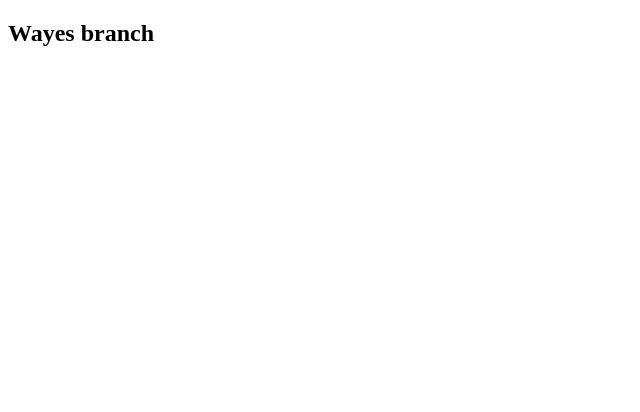
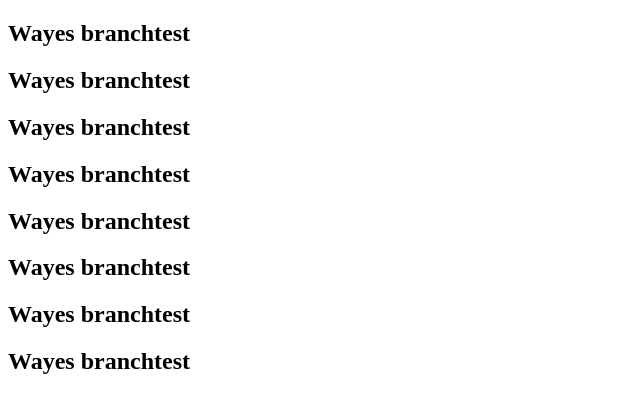
Before and after one commit to almizanshimul/bitcode, a plain HTML site: page wayes.html in a window 1280 px wide. Shown: the whole page, without its empty margins (0-640 px from the left). Drawn offline with Linux system fonts and the light colour scheme.

Commit message:
Update wayes.html

```diff
--- a/wayes.html
+++ b/wayes.html
@@ -7,6 +7,13 @@
     <title>Document</title>
 </head>
 <body>
-    <h2>Wayes branch</h2>
+    <h2>Wayes branchtest</h2>
+    <h2>Wayes branchtest</h2>
+    <h2>Wayes branchtest</h2>
+    <h2>Wayes branchtest</h2>
+    <h2>Wayes branchtest</h2>
+    <h2>Wayes branchtest</h2>
+    <h2>Wayes branchtest</h2>
+    <h2>Wayes branchtest</h2>
 </body>
 </html>
```
